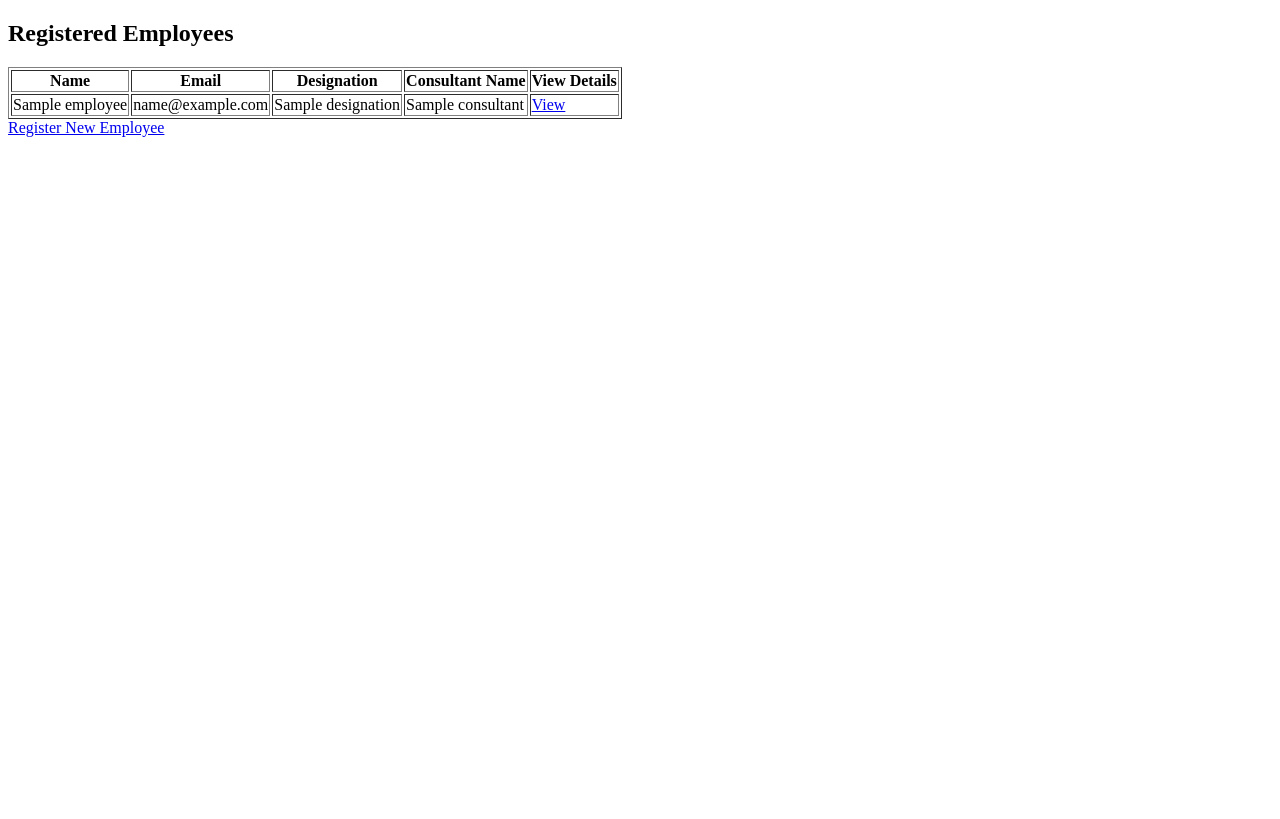
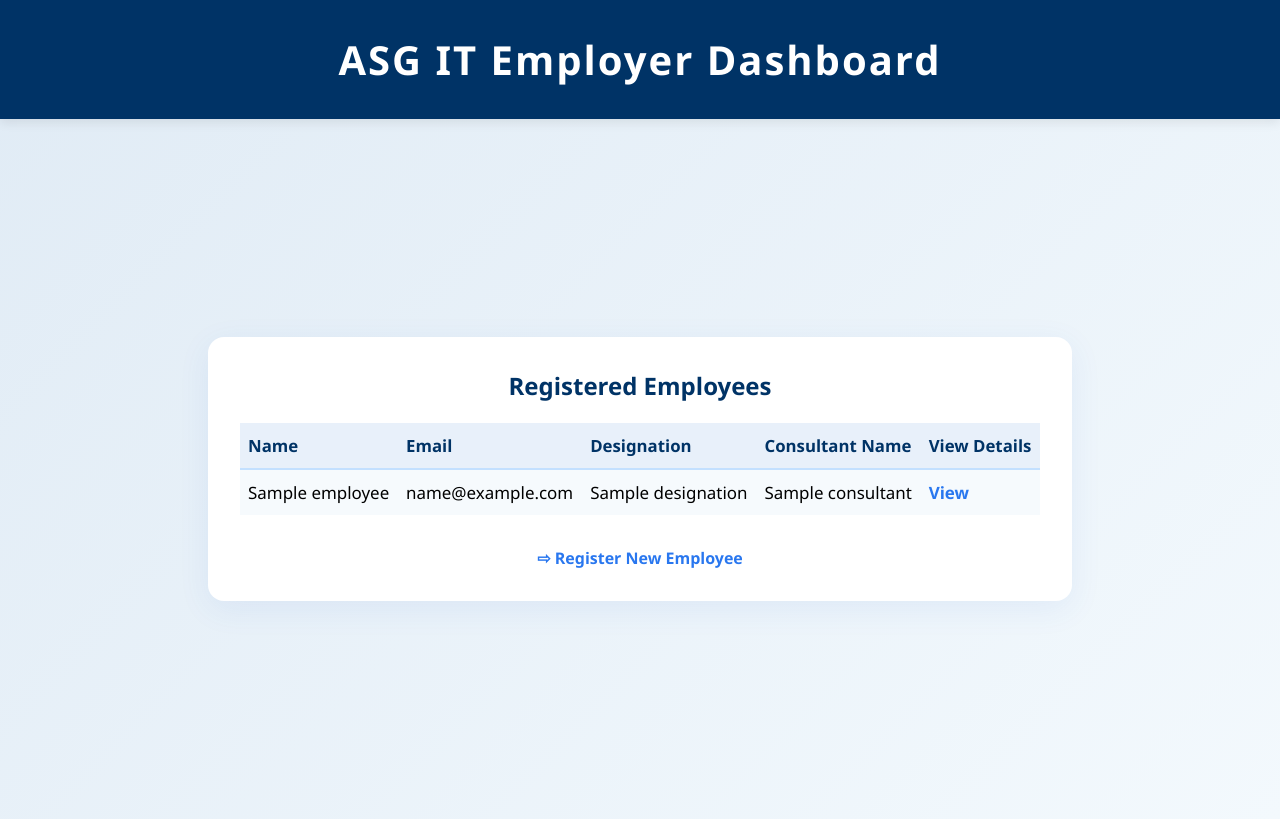
Before and after one commit to madhuchilipi/asg-tracker, a Flask app: page /employer in a window 1280 px wide. Before the commit the page ends 137 px from the top, so only its background shows below. Run offline with Flask 3, Linux system fonts and the light colour scheme; a database or web service that is not in the repository returns one stand-in record (values such as "Sample title").

Commit message:
Enhance employer dashboard layout and style

```diff
--- a/templates/employer.html
+++ b/templates/employer.html
@@ -1,11 +1,102 @@
 <!DOCTYPE html>
 <html>
 <head>
-  <title>Employer Dashboard</title>
+  <title>Employer Dashboard | ASG IT</title>
+  <style>
+    body {
+      margin: 0;
+      font-family: 'Segoe UI', Arial, sans-serif;
+      background: linear-gradient(135deg, #e0ebf5 0%, #f3f9fd 100%);
+      min-height: 100vh;
+    }
+    .banner {
+      background: #003366;
+      color: white;
+      padding: 2rem 0;
+      text-align: center;
+      font-size: 2.5rem;
+      font-weight: bold;
+      letter-spacing: 2px;
+      box-shadow: 0 4px 10px rgba(0,0,0,0.08);
+    }
+    .centered-wrapper {
+      min-height: calc(100vh - 100px);
+      display: flex;
+      flex-direction: column;
+      align-items: center;
+      justify-content: center;
+    }
+    .table-card {
+      background: white;
+      border-radius: 16px;
+      box-shadow: 0 8px 32px rgba(51,102,204,0.08);
+      padding: 2rem 2rem;
+      max-width: 800px;
+      width: 100%;
+      margin-top: 2rem;
+      margin-bottom: 2rem;
+    }
+    h2 {
+      margin-top: 0;
+      color: #003366;
+      font-size: 1.5rem;
+      text-align: center;
+    }
+    table {
+      width: 100%;
+      border-collapse: collapse;
+      margin-top: 1.3rem;
+      font-size: 1.06rem;
+    }
+    th, td {
+      padding: 0.7rem 0.5rem;
+      text-align: left;
+    }
+    th {
+      background: #e8f0fa;
+      color: #003366;
+      font-weight: bold;
+      font-size: 1.05rem;
+      border-bottom: 2px solid #c3e0ff;
+    }
+    tr:nth-child(even) {
+      background: #f6fafd;
+    }
+    tr:hover td {
+      background: #e2edfa;
+      transition: background 0.2s;
+    }
+    a.detail-link {
+      color: #2977ef;
+      text-decoration: none;
+      font-weight: bold;
+      transition: color 0.2s;
+    }
+    a.detail-link:hover {
+      color: #003366;
+    }
+    .register-link {
+      display: block;
+      text-align: center;
+      margin-top: 2rem;
+      color: #2977ef;
+      font-weight: bold;
+      text-decoration: none;
+      transition: color 0.2s;
+    }
+    .register-link:hover {
+      color: #003366;
+    }
+  </style>
 </head>
 <body>
+  <div class="banner">
+    ASG IT Employer Dashboard
+  </div>
+  <div class="centered-wrapper">
+    <div class="table-card">
       <h2>Registered Employees</h2>
-  <table border="1">
+      <table>
         <tr>
           <th>Name</th>
           <th>Email</th>
@@ -19,10 +110,12 @@
           <td>{{ emp.email }}</td>
           <td>{{ emp.designation }}</td>
           <td>{{ emp.consultant }}</td>
-      <td><a href="/employee/{{ emp.email }}">View</a></td>
+          <td><a class="detail-link" href="/employee/{{ emp.email }}">View</a></td>
         </tr>
         {% endfor %}
       </table>
-  <a href="/">Register New Employee</a>
+      <a class="register-link" href="/">⇨ Register New Employee</a>
+    </div>
+  </div>
 </body>
 </html>
```
Lines whose indentation alone changed are shown as unchanged.
